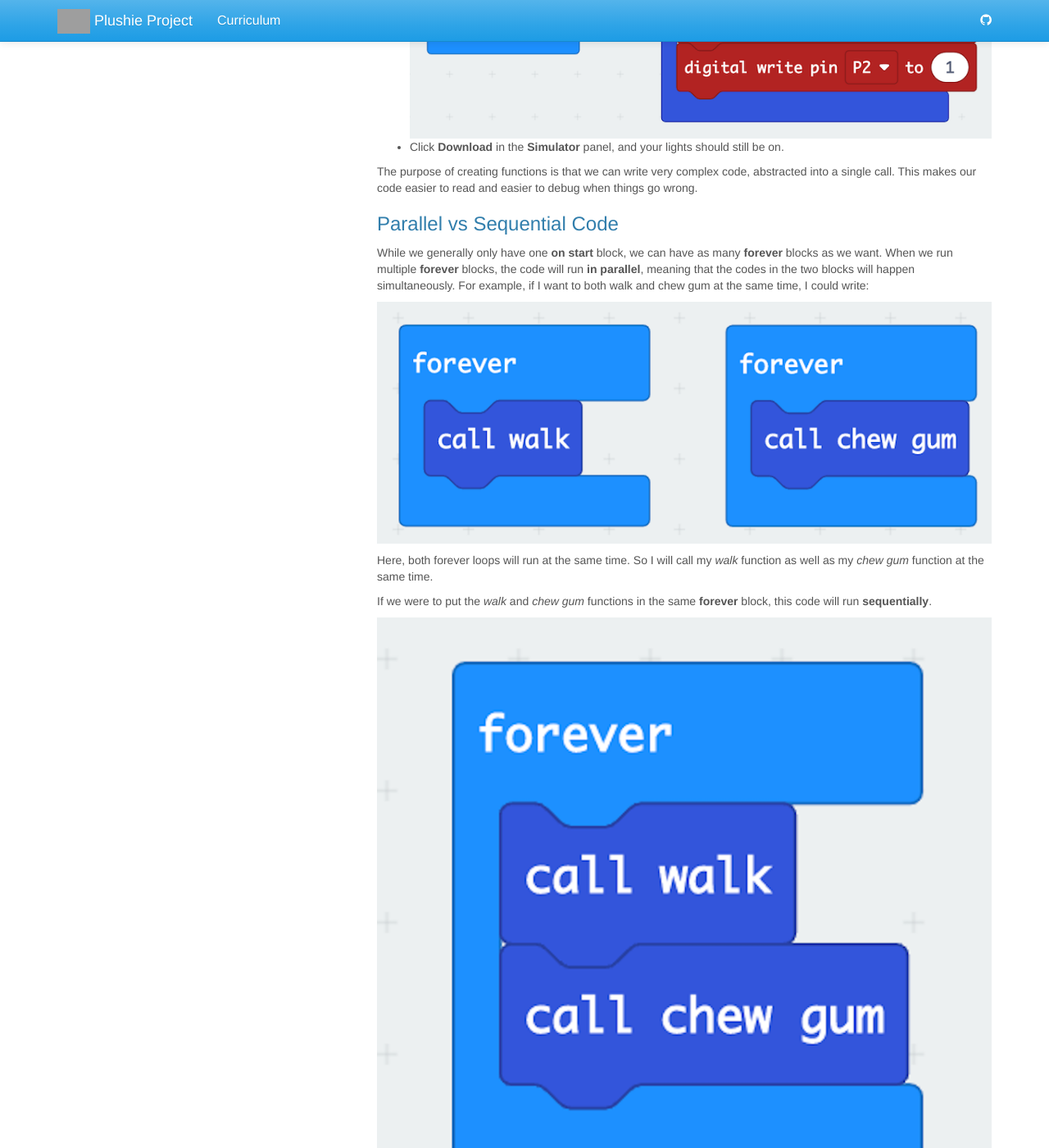
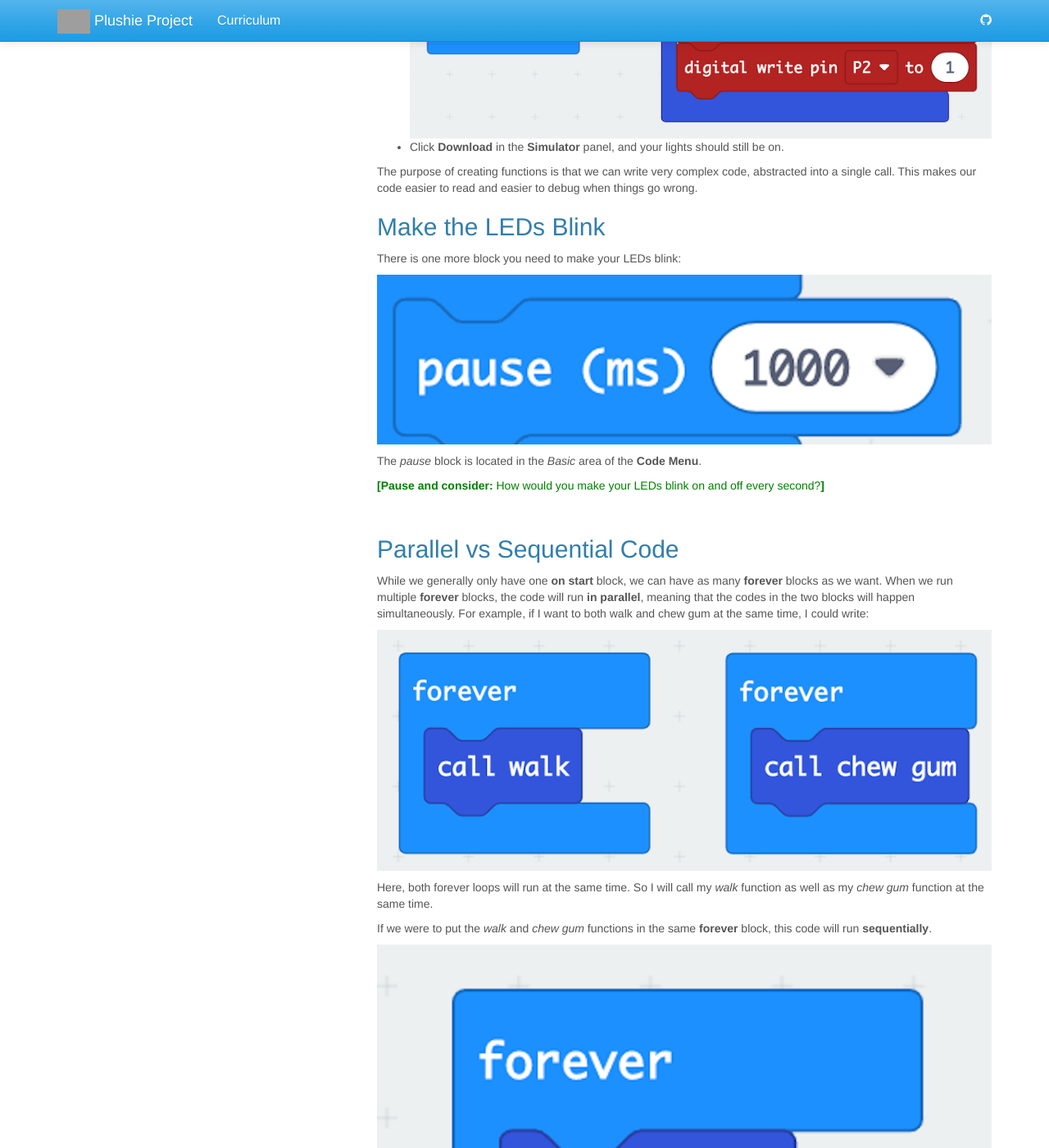
Before and after one commit to jake-chipps/plushie, a Jekyll site: the page built from _docs/lessons/2-1.md, in a window 1280 px wide and 1400 px high, scrolled down 3209 px. Shown: the whole window at 82% size. Built offline with Jekyll 4.4.1, drawn with Linux system fonts in a browser that asks for light colours; some of the changed text lies outside the part shown; grey boxes are pictures that could not be loaded.

Commit message:
Move it again

```diff
--- a/_docs/lessons/2-1.md
+++ b/_docs/lessons/2-1.md
@@ -62,7 +62,18 @@ We now have code in our function, but we haven't actually told the computer to d
 
 The purpose of creating functions is that we can write very complex code, abstracted into a single call. This makes our code easier to read and easier to debug when things go wrong.
 
-### Parallel vs Sequential Code
+## Make the LEDs Blink
+There is one more block you need to make your LEDs blink:
+
+![pause block](../images/pause.png)
+
+The *pause* block is located in the *Basic* area of the **Code Menu**.
+
+<span class="think">How would you make your LEDs blink on and off every second?</span>
+
+<span class="solution">Digital write pins to 1. Pause 1000. Digital write pins to 0. Pause 1000.</span>
+
+## Parallel vs Sequential Code
 
 While we generally only have one **on start** block, we can have as many **forever** blocks as we want. When we run multiple **forever** blocks, the code will run **in parallel**, meaning that the codes in the two blocks will happen simultaneously. For example, if I want to both walk and chew gum at the same time, I could write:
 
@@ -76,17 +87,6 @@ If we were to put the *walk* and *chew gum* functions in the same **forever** bl
 
 In other words, first you will walk a step. Then you will stop walking and chew gum. Then because the forever block is an infite loop, you will walk, stop, and chew gum again on and on. The code will run sequentially from top to bottom, and the functions will not run at the same time. <span class="important">Knowing what code needs to run and when is the key to making lights make a pattern. Decide whether you want your code to run in parallel or sequentially, and what needs to happen when.</span>
 
-## Make the LEDs Blink
-There is one more block you need to make your LEDs blink:
-
-![pause block](../images/pause.png)
-
-The *pause* block is located in the *Basic* area of the **Code Menu**.
-
-<span class="think">How would you make your LEDs blink on and off every second?</span>
-
-<span class="solution">Digital write pins to 1. Pause 1000. Digital write pins to 0. Pause 1000.</span>
-
 ## Create Your Light Pattern
 Consider the following blocks: *digital write pin \_\_\_ to 0*, *digital write pin \_\_\_ to 1*, and *pause \_\_\_\_*:
 
```
